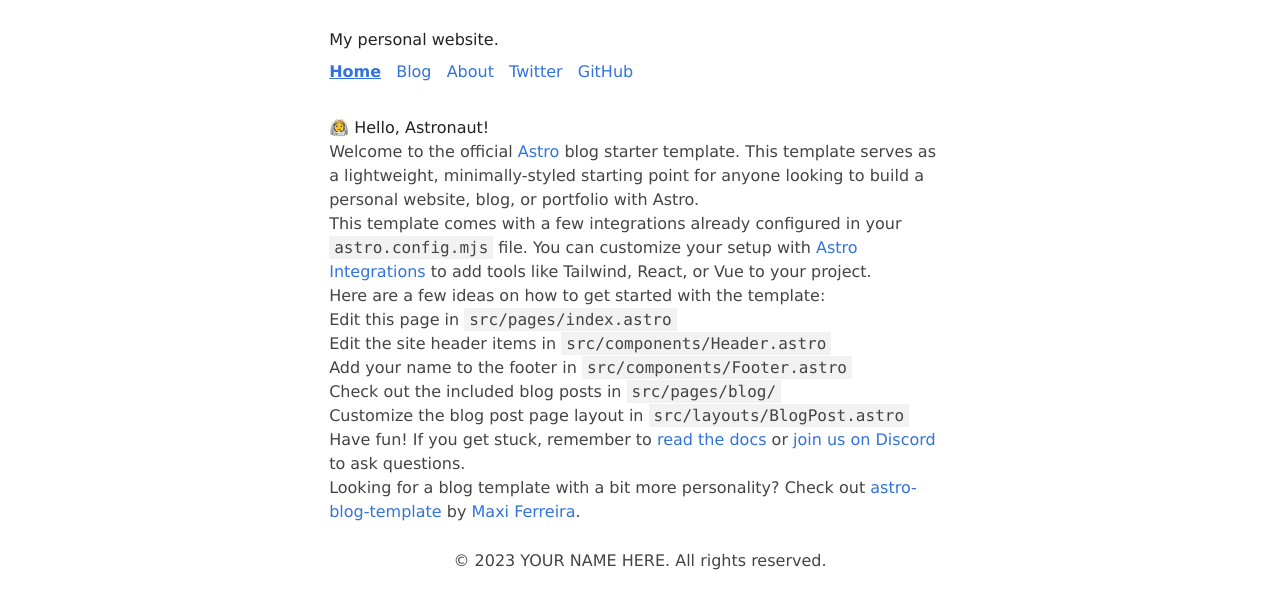
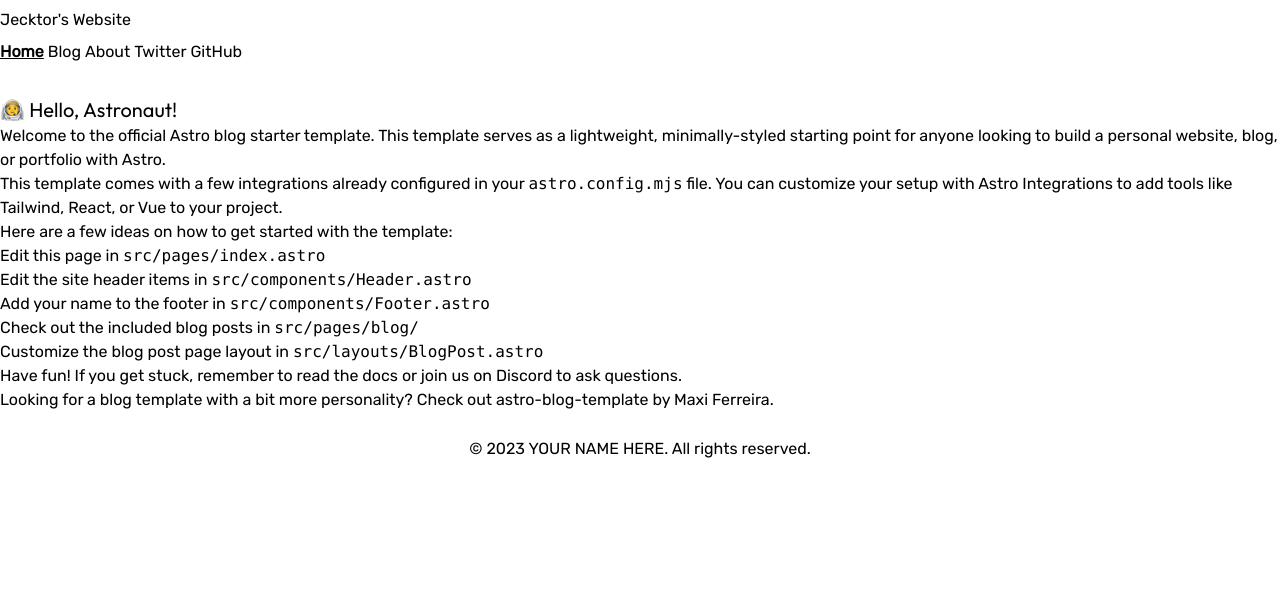
Before and after one commit to jecktor/jecktor.com, an Astro site: page / in a window 1280 px wide. Built offline with nearby package versions, Linux system fonts and the light colour scheme; Astro itself is replaced by a stand-in of ours.

Commit message:
Added tailwind styles & reset styles

```diff
--- a/package.json
+++ b/package.json
@@ -15,6 +15,8 @@
 		"@astrojs/rss": "^2.1.1",
 		"@astrojs/sitemap": "^1.0.1",
 		"@astrojs/tailwind": "^3.0.1",
+		"@fontsource/outfit": "^4.5.11",
+		"@fontsource/rubik": "^4.5.14",
 		"@types/react": "^18.0.28",
 		"@types/react-dom": "^18.0.6",
 		"astro": "^2.0.4",
--- a/src/consts.ts
+++ b/src/consts.ts
@@ -1,5 +1,6 @@
 // Place any global data in this file.
 // You can import this data from anywhere in your site by using the `import` keyword.
 
-export const SITE_TITLE = 'My personal website.';
-export const SITE_DESCRIPTION = 'Welcome to my website!';
+export const SITE_TITLE = "Jecktor's Website";
+export const SITE_DESCRIPTION =
+  "A collection of Jecktor's computing endeavours.";
--- a/src/pages/index.astro
+++ b/src/pages/index.astro
@@ -3,6 +3,9 @@ import BaseHead from '../components/BaseHead.astro';
 import Header from '../components/Header.astro';
 import Footer from '../components/Footer.astro';
 import { SITE_TITLE, SITE_DESCRIPTION } from '../consts';
+
+import '@fontsource/rubik';
+import '@fontsource/outfit';
 ---
 
 <!DOCTYPE html>
@@ -13,30 +16,44 @@ import { SITE_TITLE, SITE_DESCRIPTION } from '../consts';
   <body>
     <Header title={SITE_TITLE} />
     <main>
-			<h1>🧑‍🚀 Hello, Astronaut!</h1>
+      <h1 class="font-head text-xl">🧑‍🚀 Hello, Astronaut!</h1>
       <p>
-				Welcome to the official <a href="https://astro.build/">Astro</a> blog starter template. This
-				template serves as a lightweight, minimally-styled starting point for anyone looking to build
-				a personal website, blog, or portfolio with Astro.
+        Welcome to the official <a href="https://astro.build/">Astro</a> blog starter
+        template. This template serves as a lightweight, minimally-styled starting
+        point for anyone looking to build a personal website, blog, or portfolio
+        with Astro.
       </p>
       <p>
         This template comes with a few integrations already configured in your
         <code>astro.config.mjs</code> file. You can customize your setup with
-				<a href="https://astro.build/integrations">Astro Integrations</a> to add tools like Tailwind,
-				React, or Vue to your project.
+        <a href="https://astro.build/integrations">Astro Integrations</a> to add
+        tools like Tailwind, React, or Vue to your project.
       </p>
       <p>Here are a few ideas on how to get started with the template:</p>
       <ul>
         <li>Edit this page in <code>src/pages/index.astro</code></li>
-				<li>Edit the site header items in <code>src/components/Header.astro</code></li>
-				<li>Add your name to the footer in <code>src/components/Footer.astro</code></li>
-				<li>Check out the included blog posts in <code>src/pages/blog/</code></li>
-				<li>Customize the blog post page layout in <code>src/layouts/BlogPost.astro</code></li>
+        <li>
+          Edit the site header items in <code>src/components/Header.astro</code>
+        </li>
+        <li>
+          Add your name to the footer in <code>src/components/Footer.astro</code
+          >
+        </li>
+        <li>
+          Check out the included blog posts in <code>src/pages/blog/</code>
+        </li>
+        <li>
+          Customize the blog post page layout in <code
+            >src/layouts/BlogPost.astro</code
+          >
+        </li>
       </ul>
       <p>
-				Have fun! If you get stuck, remember to <a href="https://docs.astro.build/"
+        Have fun! If you get stuck, remember to <a
+          href="https://docs.astro.build/"
           >read the docs
-				</a> or <a href="https://astro.build/chat">join us on Discord</a> to ask questions.
+        </a> or <a href="https://astro.build/chat">join us on Discord</a> to ask
+        questions.
       </p>
       <p>
         Looking for a blog template with a bit more personality? Check out <a
--- a/src/styles/global.css
+++ b/src/styles/global.css
@@ -1,67 +1,6 @@
-/*
-  The CSS in this style tag is based off of Bear Blog's default CSS.
-  https://github.com/HermanMartinus/bearblog/blob/297026a877bc2ab2b3bdfbd6b9f7961c350917dd/templates/styles/blog/default.css
-  License MIT: https://github.com/HermanMartinus/bearblog/blob/master/LICENSE.md
- */
 body {
-	font-family: Verdana, sans-serif;
-	margin: auto;
-	padding: 20px;
-	max-width: 65ch;
-	text-align: left;
-	background-color: #fff;
-	word-wrap: break-word;
-	overflow-wrap: break-word;
-	line-height: 1.5;
-	color: #444;
+  font-family: 'Rubik', Verdana, --apple-system, Arial, Helvetica, sans-serif;
+  -webkit-font-smoothing: antialiased;
+  text-rendering: optimizeLegibility;
+  overflow-wrap: break-word;
 }
-h1,
-h2,
-h3,
-h4,
-h5,
-h6,
-strong,
-b {
-	color: #222;
-}
-a {
-	color: #3273dc;
-}
-nav a {
-	margin-right: 10px;
-}
-textarea {
-	width: 100%;
-	font-size: 16px;
-}
-input {
-	font-size: 16px;
-}
-content {
-	line-height: 1.6;
-}
-table {
-	width: 100%;
-}
-img {
-	max-width: 100%;
-	height: auto;
-}
-code {
-	padding: 2px 5px;
-	background-color: #f2f2f2;
-}
-pre {
-	padding: 1rem;
-}
-pre > code {
-	all: unset;
-}
-blockquote {
-	border: 1px solid #999;
-	color: #222;
-	padding: 2px 0px 2px 20px;
-	margin: 0px;
-	font-style: italic;
-}
--- a/tailwind.config.cjs
+++ b/tailwind.config.cjs
@@ -1,8 +1,36 @@
 /** @type {import('tailwindcss').Config} */
+const defaultTheme = require('tailwindcss/defaultTheme');
+
 module.exports = {
-	content: ['./src/**/*.{astro,html,js,jsx,md,mdx,svelte,ts,tsx,vue}'],
-	theme: {
-		extend: {},
-	},
-	plugins: [],
-}
+  content: ['./src/**/*.{astro,html,js,jsx,md,mdx,svelte,ts,tsx,vue}'],
+  darkMode: 'class',
+  theme: {
+    extend: {
+      fontFamily: {
+        sans: ['Rubik', ...defaultTheme.fontFamily.sans],
+        head: ['Outfit', ...defaultTheme.fontFamily.sans],
+      },
+      colors: {
+        neutral: {
+          100: '#EAEAEB',
+          200: '#D4D5D6',
+          300: '#BFC0C2',
+          400: '#94969A',
+          500: '#696B71',
+          600: '#3E4148',
+          700: '#282C34',
+        },
+        accent: {
+          100: '#F3E4F8',
+          200: '#E8C9F1',
+          300: '#D6A1E7',
+          400: '#C678DD',
+          500: '#9E60B1',
+          600: '#633C6F',
+          700: '#3B2442',
+        },
+      },
+    },
+  },
+  plugins: [],
+};
```
Also changed, not shown: 1 other file. Lines whose indentation alone changed are shown as unchanged.
